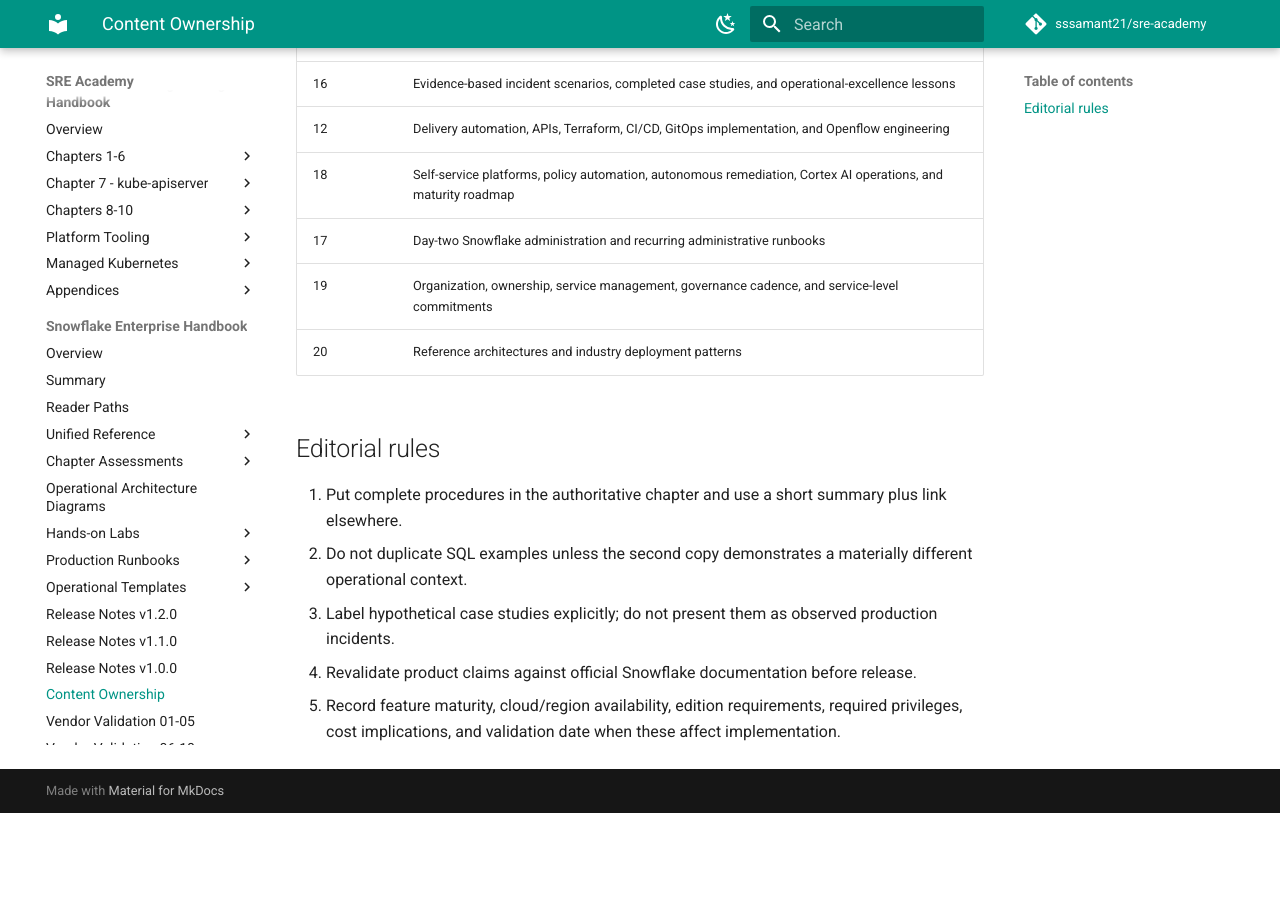
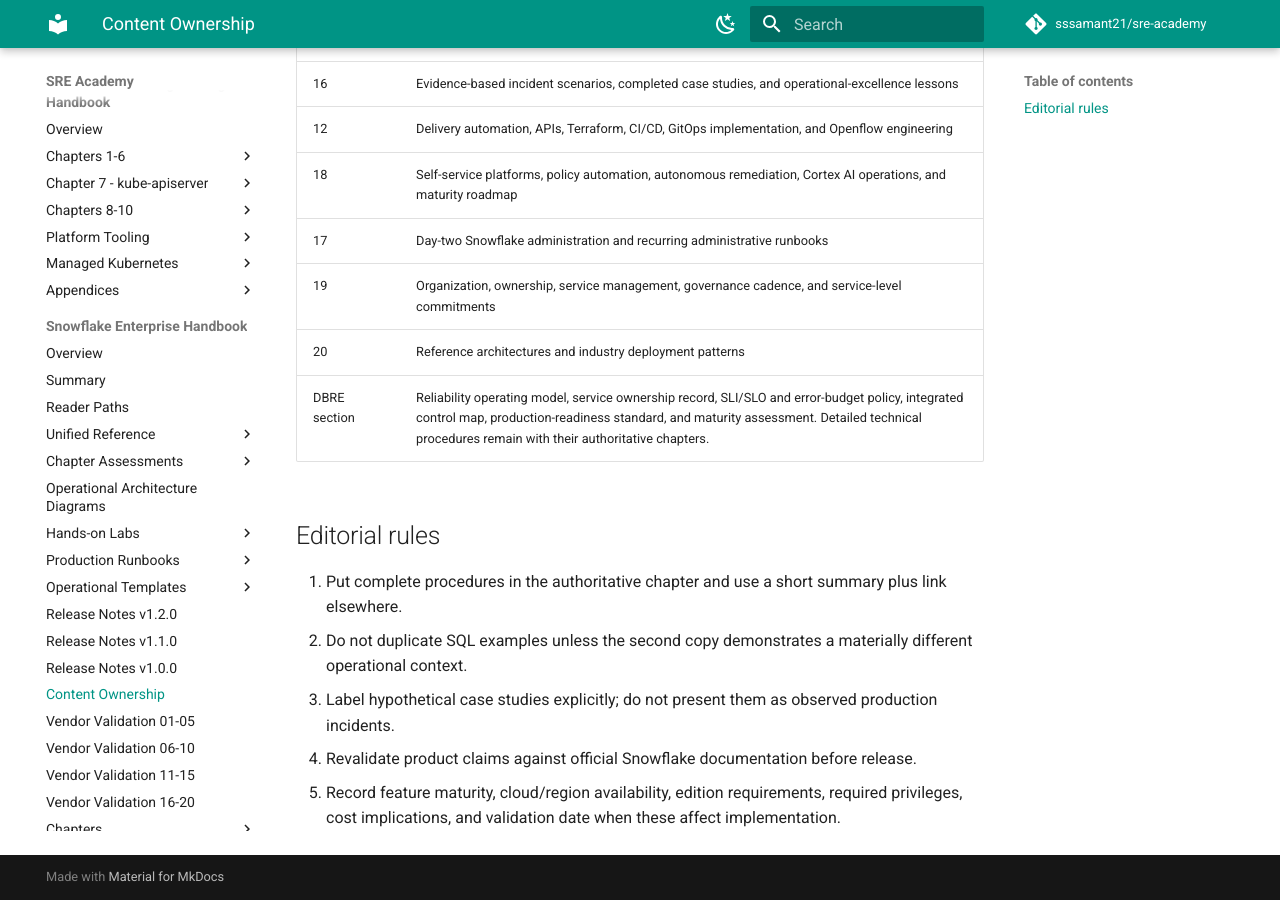
Before and after one commit to sssamant21/sre-academy, an MkDocs documentation site: the page built from docs/books/snowflake/content-ownership.md, in a window 1280 px wide and 900 px high, scrolled down 611 px. Built offline with MkDocs 1.6.1 and Material for MkDocs 9.7.7, drawn with Linux system fonts in a browser that asks for light colours; comment, search, counter and statistics services are not loaded; before the commit the page ends 1424 px from its top, so only the background shows below that.

```diff
--- a/docs/books/snowflake/content-ownership.md
+++ b/docs/books/snowflake/content-ownership.md
@@ -17,6 +17,7 @@
 | 17 | Day-two Snowflake administration and recurring administrative runbooks |
 | 19 | Organization, ownership, service management, governance cadence, and service-level commitments |
 | 20 | Reference architectures and industry deployment patterns |
+| DBRE section | Reliability operating model, service ownership record, SLI/SLO and error-budget policy, integrated control map, production-readiness standard, and maturity assessment. Detailed technical procedures remain with their authoritative chapters. |
 
 ## Editorial rules
 
```
